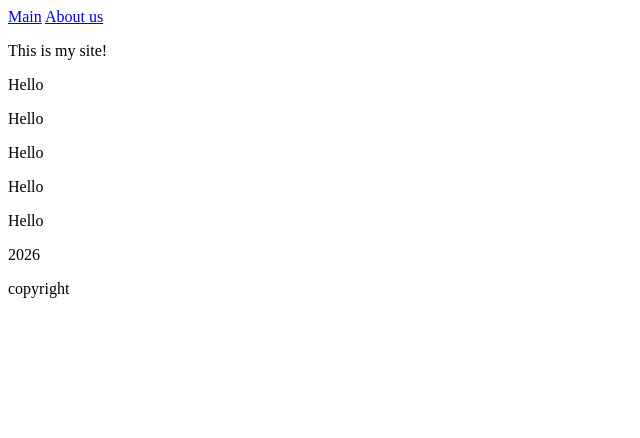
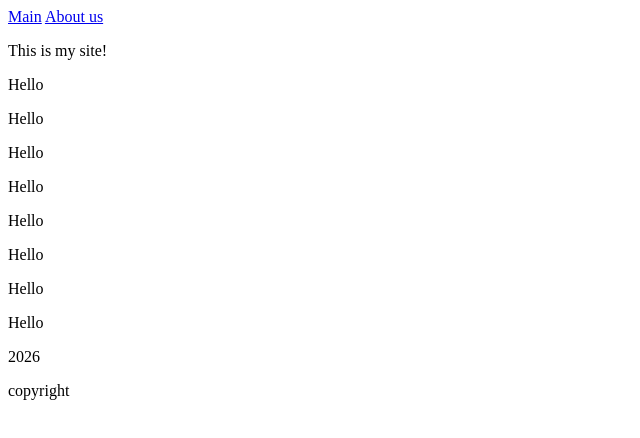
Before and after one commit to sytinsytin-art/otus-js-beginner, a plain HTML site: page index.html in a window 1280 px wide. Shown: the whole page, without its empty margins (0-640 px from the left). Drawn offline with Linux system fonts and the light colour scheme.

Commit message:
feat: changed main in index.html one more

```diff
--- a/index.html
+++ b/index.html
@@ -18,6 +18,9 @@
             <p>Hello</p>
             <p>Hello</p>
             <p>Hello</p>
+            <p>Hello</p>
+            <p>Hello</p>
+            <p>Hello</p>
         </main>
         <footer>
             <p>2026</p>
```
